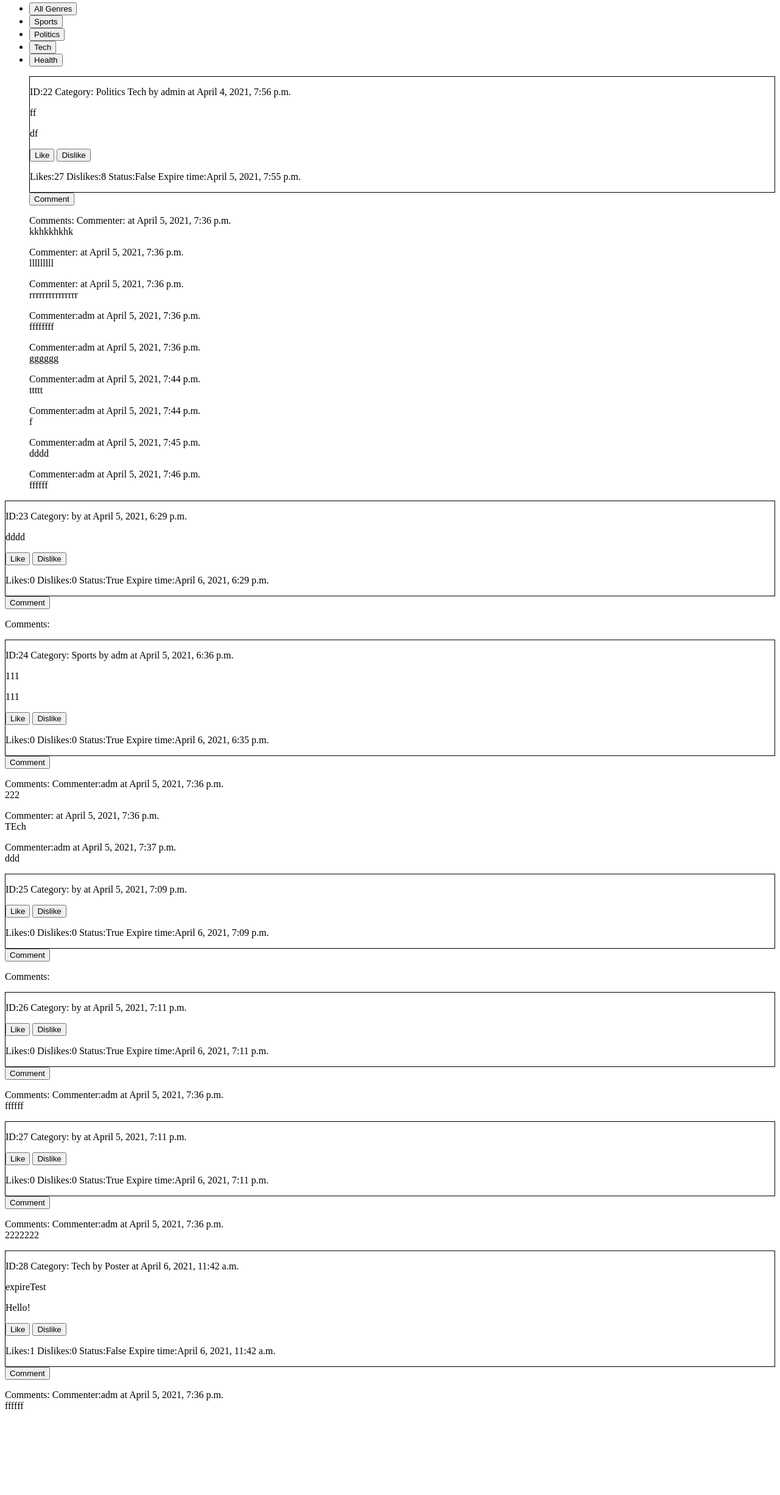
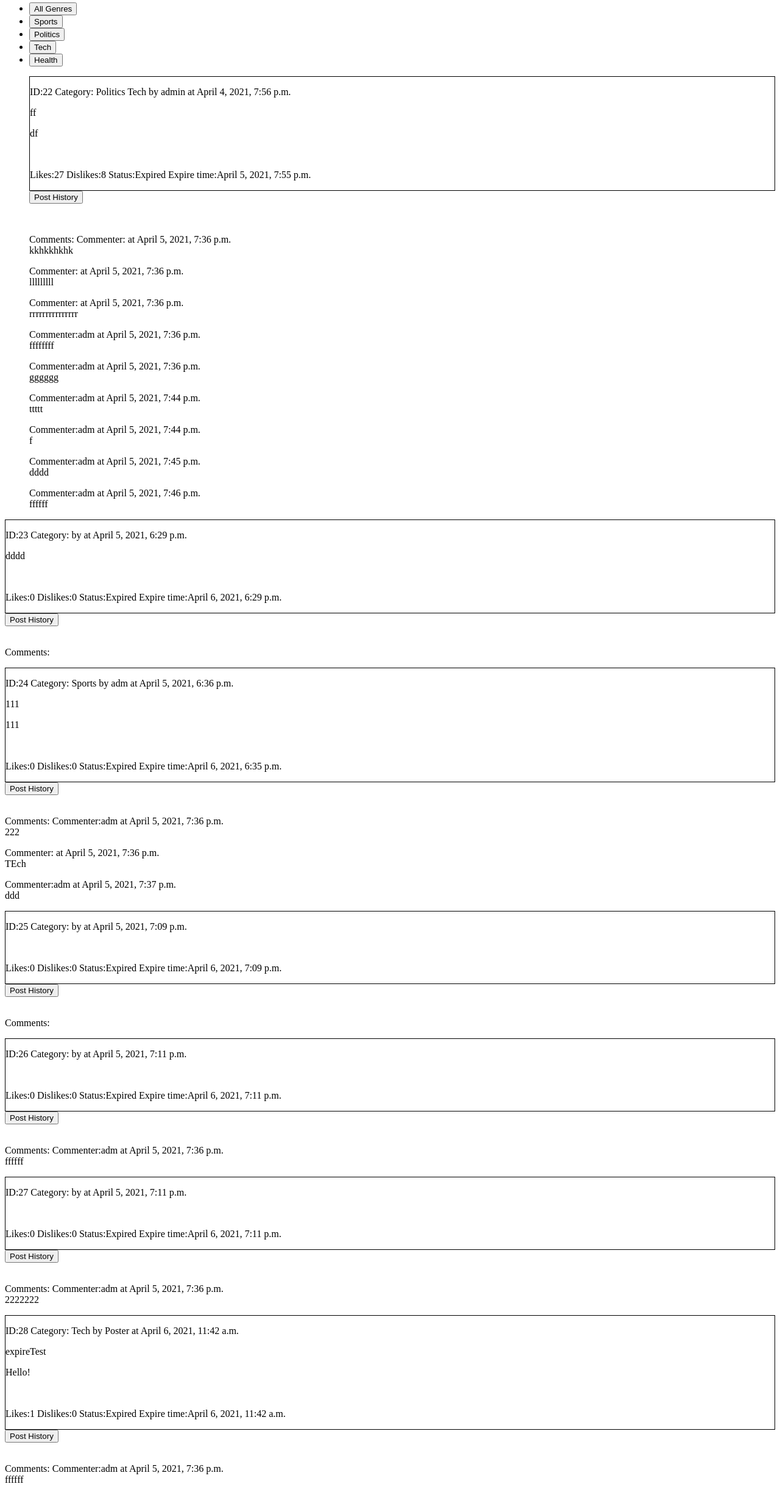
Before and after one commit to jkopra01/ccCoursework, a Django app: page /posts/ in a window 1280 px wide. Shown: the part 113-2565 px from the top of the page at 61% size. Before the commit the page ends 2424 px from the top, so only its background shows below. Run offline with Django 3.2, Linux system fonts and the light colour scheme; a user stored in the database is signed in; data comes from the database, SQL or seed files in the repository; both versions use the stored data as it was after the commit.

Commit message:
added expired/live status to posts

```diff
--- a/src/piazza/models.py
+++ b/src/piazza/models.py
@@ -43,5 +43,10 @@
     likes = models.PositiveIntegerField(default=0)
     dislikes = models.PositiveIntegerField(default=0)
     comments = models.ManyToManyField(Comment)
+
+    @property
+    def in_progress(self):
+        return self.extimestamp > timezone.now()
+
     def __str__(self):
         return self.title
--- a/src/piazza/templates/posts.html
+++ b/src/piazza/templates/posts.html
@@ -39,7 +39,16 @@
       <div class="topPart"><p>ID:{{post.id}}  Category:{% for topic in post.topics.all %} {{topic.name}} {% endfor %} by {{ post.poster }} at {{ post.timestamp }}<p></div>
       <section><div class="postTitle">{{ post.title }}</div>
         <p>{{post.body}}</p>
-
+        <br />
+        <div class="lowerPart"><p>Likes:{{post.likes}}  Dislikes:{{post.dislikes}}  Status:{% if post.status %}Live {% else %}Expired {% endif %} Expire time:{{ post.extimestamp }}<p></div>
+        </section>
+    </div>
+    <div class="interactionPart">
+      {% if post.status %}
+    <form method="get">
+    <button type="submit" class="button" name="comment" value="{{ post.id }}" formaction="/comment">
+      Comment
+    </button></form>
     {% if not liked %}  <form method="get">
       <button type="submit" class="button" name="like" value="{{ post.id }}">
         Like
@@ -60,14 +69,13 @@
         </button>
     </form>
     {% endif %}
-      </li><br />
-        <div class="lowerPart"><p>Likes:{{post.likes}}  Dislikes:{{post.dislikes}}  Status:{{post.status}}  Expire time:{{ post.extimestamp }}<p></div>
-        </section>
+    {% else %} <form method="get">
+      <button type="submit" class="button" name="postHistory" value="{{ post.id }}">
+        Post History
+      </button>
+    </li>
+    {% endif %}
     </div>
-    <form method="get">
-    <button type="submit" class="button" name="comment" value="{{ post.id }}" formaction="/comment">
-      Comment
-    </button></form>
     <br>
 
     <div class="commentSection"><p>Comments: {% for comment in post.comments.all %} Commenter:{{comment.commenter}} at {{comment.timestamp}}<br>{{comment.body}}<p>{% endfor %}</div>
--- a/src/piazza/views.py
+++ b/src/piazza/views.py
@@ -10,6 +10,7 @@
 from .models import Post,Topic
 from .forms import CreatePost,CreateComment
 from django.db.models import F
+from django.utils import timezone
 
 
 class PostViewSet(viewsets.ModelViewSet):
@@ -23,6 +24,14 @@
 
     def get_context_data(self, **kwargs):
         context = super().get_context_data(**kwargs)
+
+        #check post statuses
+        allPosts = Post.objects.all()
+        timeNow = timezone.now()
+        for post in allPosts:
+            if not post.in_progress:
+                Post.objects.filter(id=post.id).update(status=False)
+
         liked = False
         disliked = False
         context['topics'] = Topic.objects.all()
@@ -47,6 +56,7 @@
         context['liked'] = liked
         context['disliked'] = disliked
         context['filter'] = Post.objects.all()
+
         if topic:
             context['filter'] = Post.objects.filter(topics=topic)
         return context
```
Also changed, not shown: src/db.sqlite3, src/piazza/migrations/0006_auto_20210406_1135.py (added), src/piazza/migrations/0007_auto_20210406_1139.py (added). Lines whose indentation alone changed are shown as unchanged.
